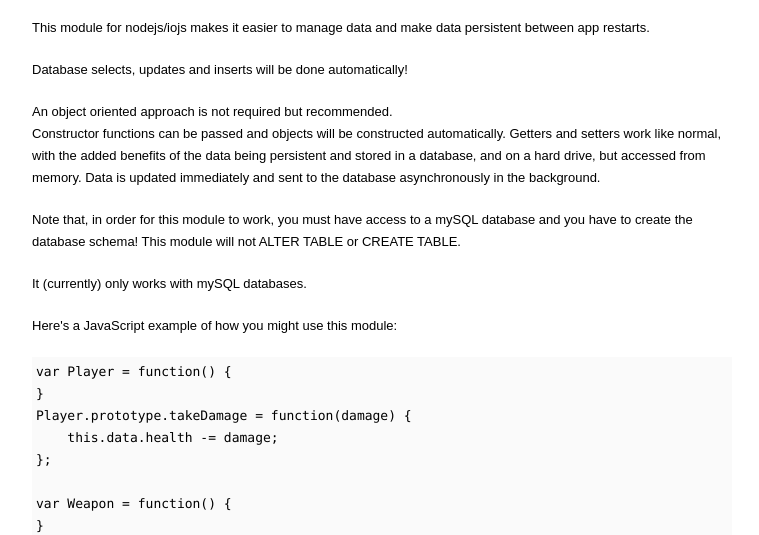
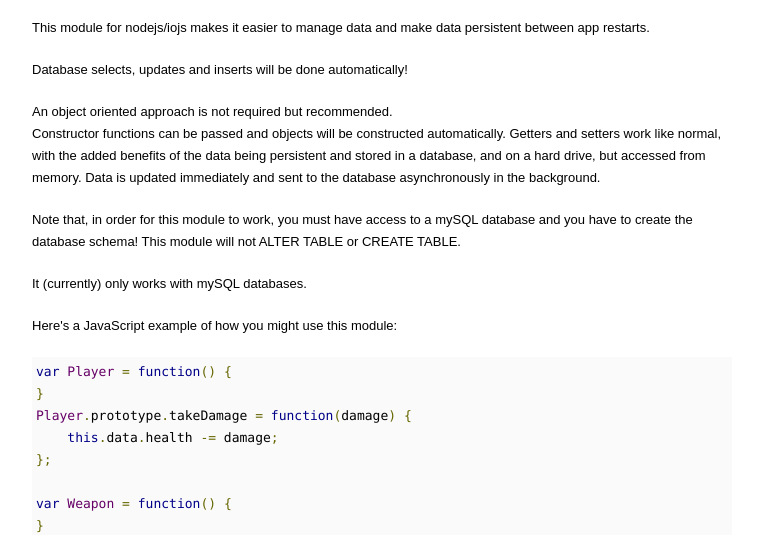
Before and after one commit to Z3TA/dbo, a website: page index.html in a window 1280 px wide. Shown: the part 267-802 px from the top of the page, without its empty margins (18-777 px from the left). Drawn offline with Linux system fonts and the light colour scheme.

Commit message:
added prettify.js

```diff
--- a/index.html
+++ b/index.html
@@ -15,6 +15,9 @@
 
 	<link rel="stylesheet" type="text/css" href="doc/design1/style.css">
 	<link rel="stylesheet" type="text/css" href="doc/prettify/prettify.css">
+
+	<script type="text/javascript" src="doc/prettify/prettify.js"></script>
+
 </head>
 
 <body onload="prettyPrint()">
```
